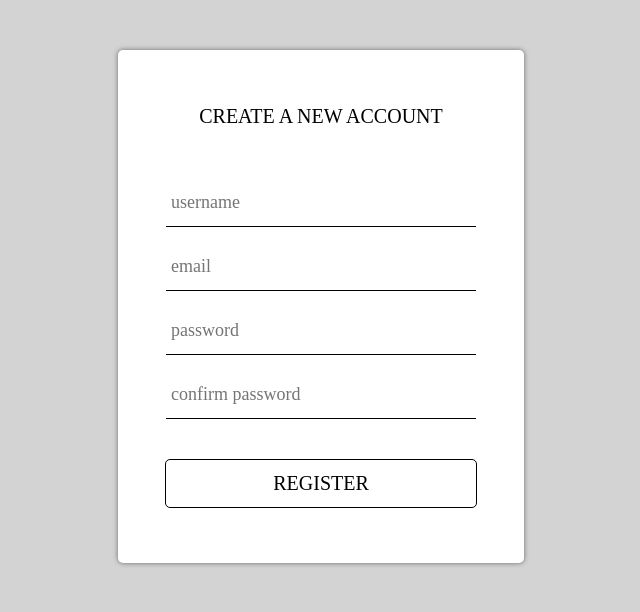
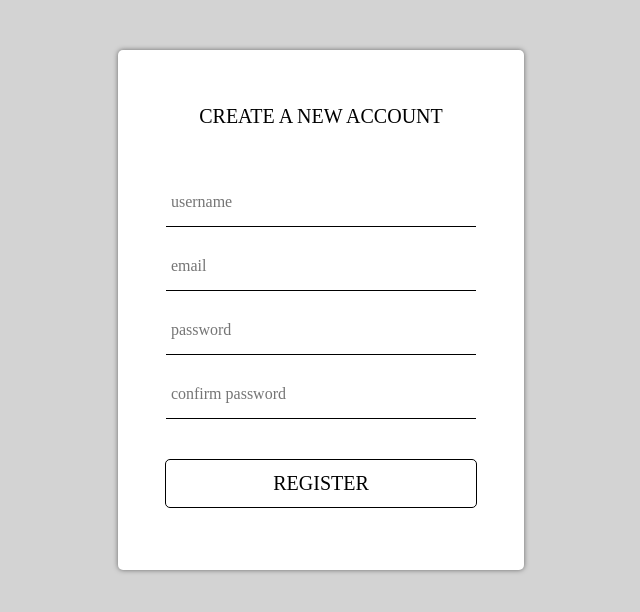
Before and after one commit to oleshonchar/form-validation, a plain HTML site: page index.html in a window 1280 px wide. Shown: the whole page, without its empty margins (319-959 px from the left). Drawn offline with Linux system fonts and the light colour scheme.

Commit message:
Some corrections css

```diff
--- a/style.css
+++ b/style.css
@@ -4,6 +4,7 @@ body {
 
 #wrapper {
     width: 25%;
+    height: 430px;
     margin: 50px auto;
     padding: 45px;
     background: #fff;
@@ -34,7 +35,7 @@ form div {
     border: none;
     border-bottom: 1px solid black;
     margin-bottom: 15px;
-    font-size: 18px;
+    font-size: 16px;
     padding: 10px 5px;
     width: 95%;
     font-family: "HelveticaNeue LT 35 Thin";
@@ -67,4 +68,5 @@ form div {
 .btn:focus {
     border: 2px solid black;
     outline: none;
+    transition: border .2s ease;
 }
```
